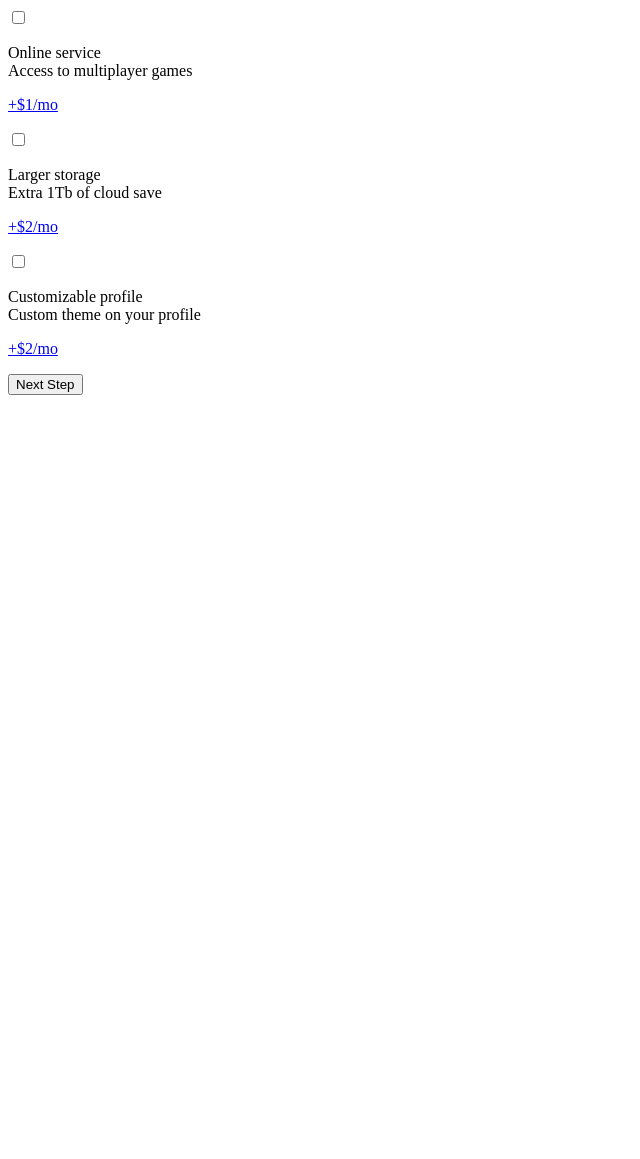
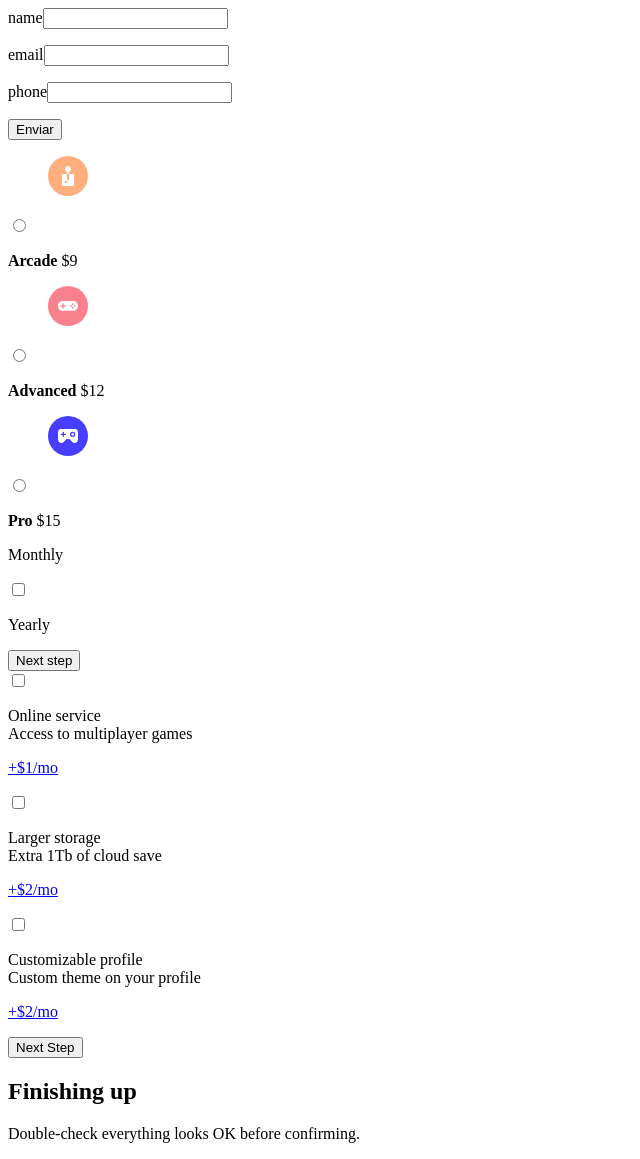
Before and after one commit to ItaloDev-Marcelo/multiStepForm-ts-V2, a React (Vite) app: page / in a window 1280 px wide. Shown: the whole page, without its empty margins (0-640 px from the left). Before the commit the page ends 800 px from the top, so only its background shows below. Built offline with nearby package versions, Linux system fonts and the light colour scheme.

Commit message:
Atualizando componentes

```diff
--- a/src/App.tsx
+++ b/src/App.tsx
@@ -1,13 +1,15 @@
 
-// import StepForm1 from "./Forms/StepForm1";
-// import StepForm2 from "./Forms/StepForm2";
+import StepForm1 from "./Forms/StepForm1";
+import StepForm2 from "./Forms/StepForm2";
 import StepForm3 from "./Forms/StepForm3";
+import Summary from "./Forms/Summary";
 function App() {
    return (
       <>
-      {/* <StepForm1/>
-      <StepForm2/> */}
+      <StepForm1/>
+      <StepForm2/>
       <StepForm3/>
+      <Summary/>
       </>
    )
 }
--- a/src/Forms/StepForm3.tsx
+++ b/src/Forms/StepForm3.tsx
@@ -3,13 +3,15 @@ import { zodResolver } from "@hookform/resolvers/zod";
 import { useForm } from "react-hook-form";
 import {step3Form, type FormDataOfStep3} from '../lib/zodSchemaForStep3';
 import { useSelectedPlan } from "../store/useTogglePrice";
+import { useSummary } from "../store/useSummary";
 const StepForm3= () => {
 
    const {register, handleSubmit, formState: {errors}} = useForm<FormDataOfStep3>({resolver: zodResolver(step3Form)});
    const {isSelected} = useSelectedPlan();
+   const {AddOns} = useSummary()
 
     const submitData = (data:FormDataOfStep3) => {
-      console.log(data)
+      AddOns(data)
     }
 
     const online = 'Online service'
--- a/src/Forms/Summary.tsx
+++ b/src/Forms/Summary.tsx
@@ -0,0 +1,14 @@
+import React from 'react'
+
+const Summary = () => {
+
+
+  return (
+    <div>
+        <h2>Finishing up</h2>
+        <p>Double-check everything looks OK before confirming.</p>
+    </div>
+  )
+}
+
+export default Summary
--- /dev/null
+++ b/src/store/useSummary.ts
@@ -0,0 +1,10 @@
+import {create} from 'zustand'
+interface usePlanState {
+     addOnsData: string[],
+    AddOns: (Add: string[]) => void
+}
+
+export const useSummary = create<usePlanState>((set) => ({
+    addOnsData: [],
+    AddOns : (Add) => set({addOnsData: Add})
+}))
```
